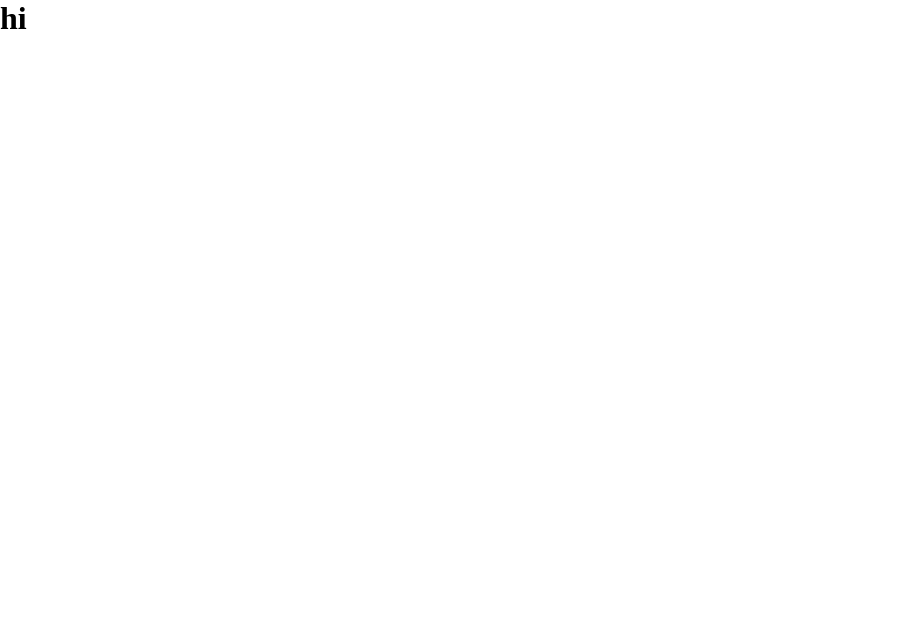
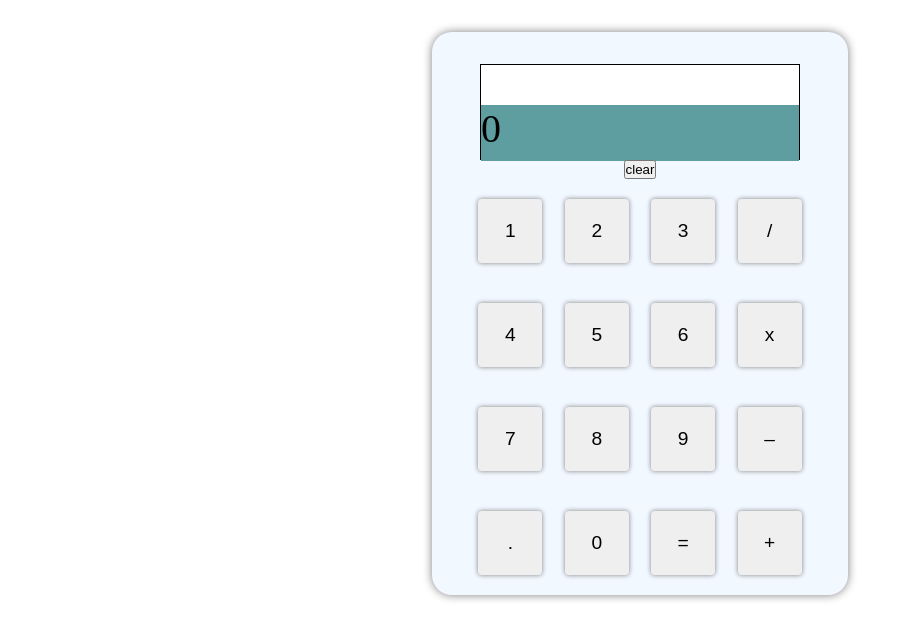
Before and after one commit to TaherBarakat/Calculator, a plain HTML site: page index.html in a window 1280 px wide. Shown: the whole page, without its empty margins (0-916 px from the left). Drawn offline with Linux system fonts and the light colour scheme.

Commit message:
made the operations keys functional .

```diff
--- a/index.html
+++ b/index.html
@@ -9,8 +9,30 @@
    </head>
    <body>
       <main>
-         <div class="calculater">
-            <h1>hi</h1>
+         <div class="calculator">
+            <div class="output">
+               <div id="last-value"></div>
+               <div id="user-input">0</div>
+            </div>
+            <div><button>clear</button></div>
+            <div class="buttons">
+               <button class="btn value">1</button>
+               <button class="btn value">2</button>
+               <button class="btn value">3</button>
+               <button class="btn operation">/</button>
+               <button class="btn value">4</button>
+               <button class="btn value">5</button>
+               <button class="btn value">6</button>
+               <button class="btn operation">x</button>
+               <button class="btn value">7</button>
+               <button class="btn value">8</button>
+               <button class="btn value">9</button>
+               <button class="btn operation">–</button>
+               <button class="btn value">.</button>
+               <button class="btn value">0</button>
+               <button class="btn operation">=</button>
+               <button class="btn operation">+</button>
+            </div>
          </div>
       </main>
    </body>
--- a/index.js
+++ b/index.js
@@ -13,17 +13,48 @@ function divide(a, b) {
 function operator(operation, a, b) {
    return operation(a, b);
 }
-let btn = document.querySelectorAll(".btn");
-let currentValue = document.querySelector("#current-value");
+
+let operationKey = document.querySelectorAll(".operation");
+let keyValue = document.querySelectorAll(".value");
+
+let lastValue = document.querySelector("#last-value");
 let userInput = document.querySelector("#user-input");
+
+let currentResult = "";
 let input = "";
-let operationKey = document.querySelectorAll(".operation");
+let operation;
 
-btn.forEach((element) => {
+keyValue.forEach((element) => {
    element.addEventListener("click", () => {
       input += element.innerText;
       userInput.innerText = input;
-      console.log(input);
+
+      // console.log("inputis   ", input);
    });
 });
-operationKey.forEach;
+
+function choseOperation() {
+   currentResult =
+      currentResult === ""
+         ? input
+         : operator(operation, Number(currentResult), Number(input));
+
+   if (this.innerText == "/") operation = divide;
+   else if (this.innerText == "x") operation = multiply;
+   else if (this.innerText == "+") operation = add;
+   else if (this.innerText == "–") operation = subtract;
+
+   lastValue.innerText = currentResult + this.innerText;
+
+   console.log("inputis   ", input);
+
+   input = "";
+   userInput.innerText = "";
+
+   console.log("currentResultis   ", currentResult);
+   // console.log("operationis   ", operation);
+}
+
+operationKey.forEach((element) => {
+   element.addEventListener("click", choseOperation);
+});
--- a/style.css
+++ b/style.css
@@ -3,3 +3,58 @@
    padding: 0;
    box-sizing: border-box;
 }
+main {
+   display: flex;
+   align-items: center;
+   justify-content: center;
+}
+.calculator {
+   box-shadow: 0px 0px 10px gray;
+   border-radius: 20px;
+   margin: 2rem;
+   padding-top: 2rem;
+   /* border: 0.5px solid black; */
+   display: flex;
+   align-items: center;
+   justify-content: center;
+   flex-direction: column;
+   background-color: rgba(145, 200, 255, 0.13);
+}
+.output {
+   border: 1px solid black;
+
+   height: 6rem;
+   width: 20rem;
+}
+
+.buttons {
+   display: flex;
+   align-items: center;
+   justify-content: center;
+   flex-wrap: wrap;
+   width: 26rem;
+   height: 26rem;
+}
+.buttons button {
+   border: 0;
+   width: 4rem;
+   height: 4rem;
+   margin: 0.7rem;
+   font-size: larger;
+   font-weight: 400;
+   box-shadow: 0px 0px 5px gray;
+   border-radius: 4px;
+}
+.buttons button:active {
+   box-shadow: 0px 0px 0px gray;
+   background-color: hsl(0, 0%, 69%);
+}
+#last-value {
+   height: 2.5rem;
+   background-color: rgb(255, 255, 255);
+}
+#user-input {
+   height: 3.5rem;
+   background-color: cadetblue;
+   font-size: 2.5rem;
+}
```
